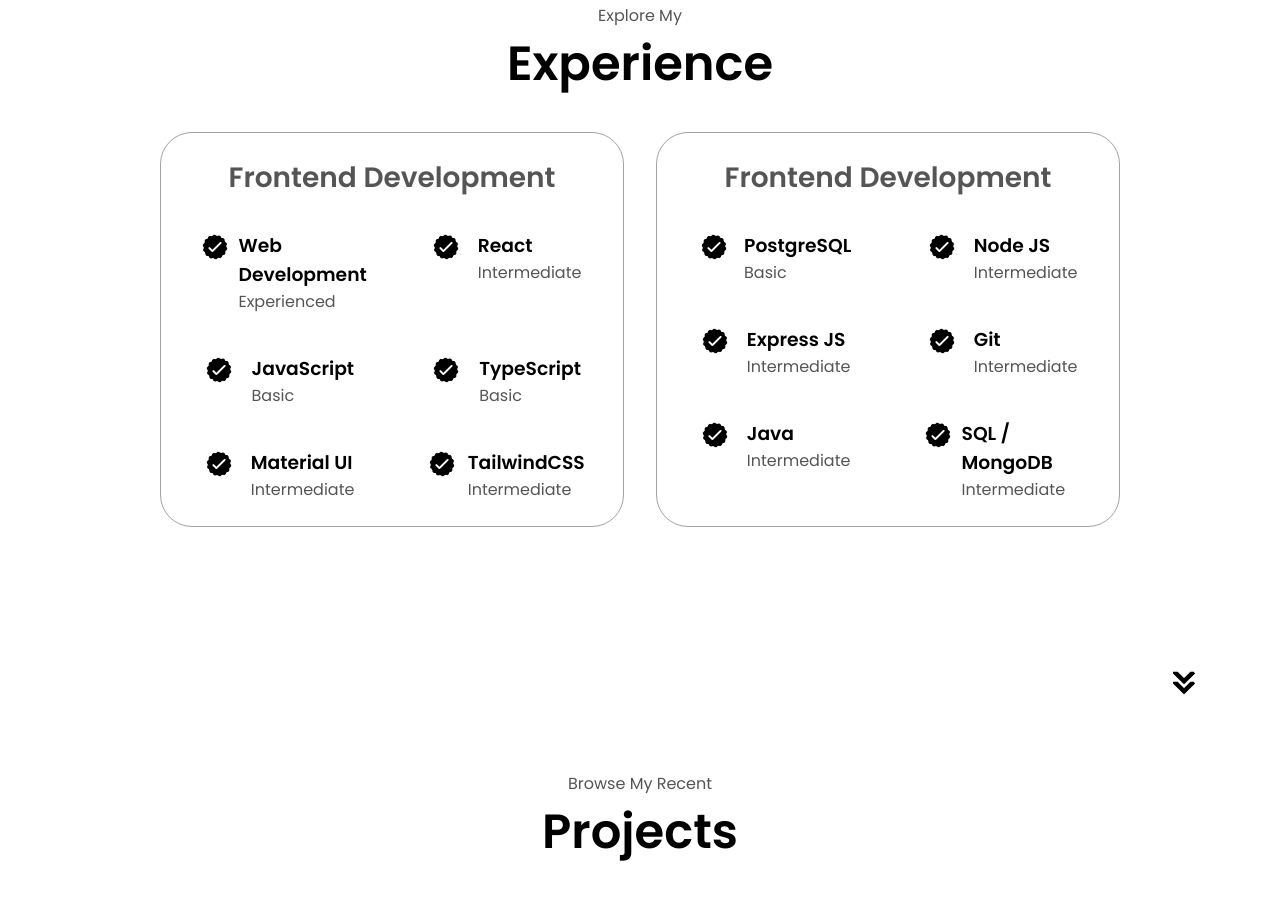
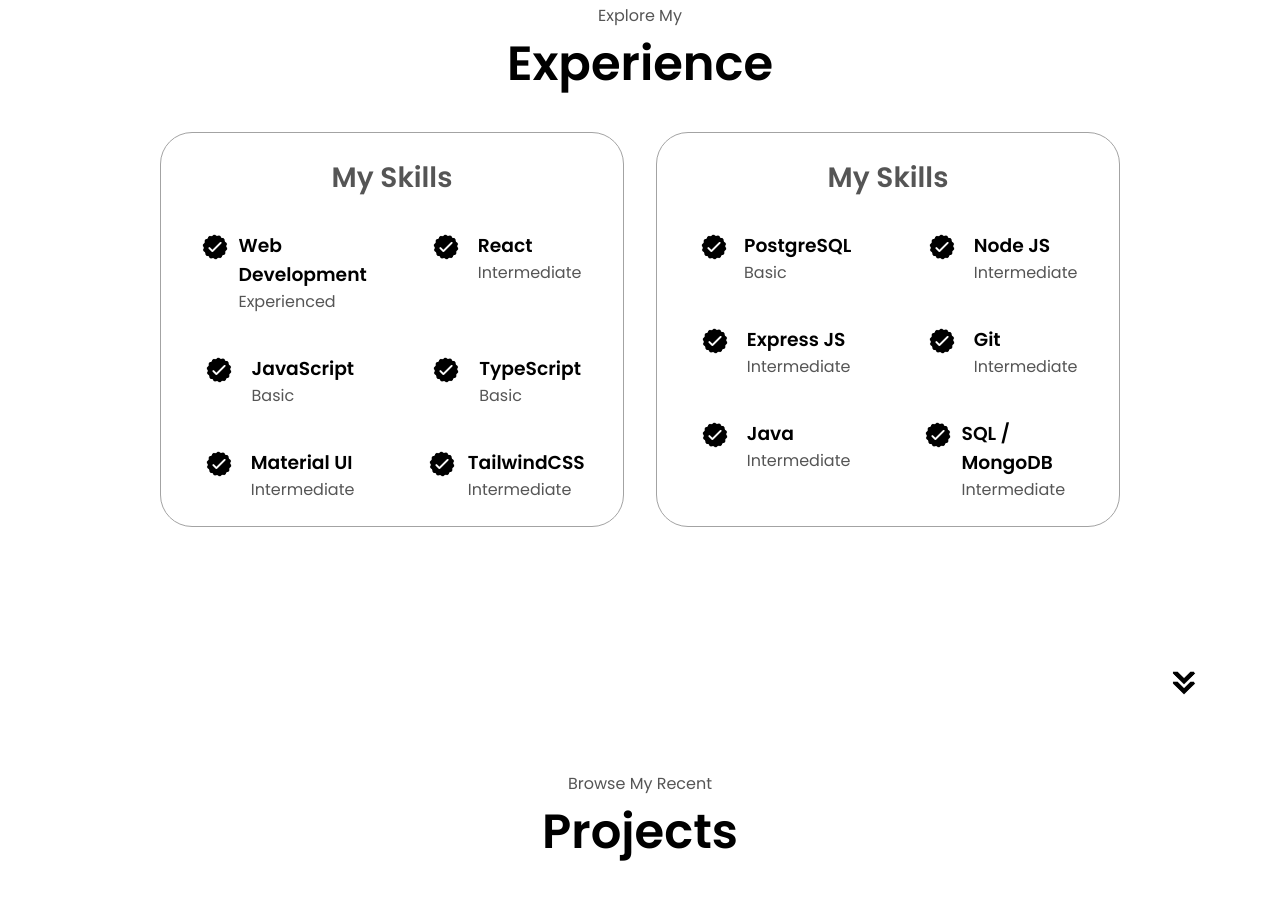
Before and after one commit to Harsh-pandey9999/Portfolio, a plain HTML site: page index.html in a window 1280 px wide. Shown: the part 1693-2590 px from the top of the page. Drawn offline with Linux system fonts and the light colour scheme.

Commit message:
Update index.html
changed section

```diff
--- a/index.html
+++ b/index.html
@@ -123,7 +123,7 @@
       <div class="experience-details-container">
         <div class="about-containers">
           <div class="details-container">
-            <h2 class="experience-sub-title">Frontend Development</h2>
+            <h2 class="experience-sub-title"> My Skills </h2>
             <div class="article-container">
               <article>
                 <img
@@ -195,7 +195,7 @@
             </div>
           </div>
           <div class="details-container">
-            <h2 class="experience-sub-title">Frontend Development</h2>
+            <h2 class="experience-sub-title"> My Skills </h2>
             <div class="article-container">
               <article>
                 <img
```
